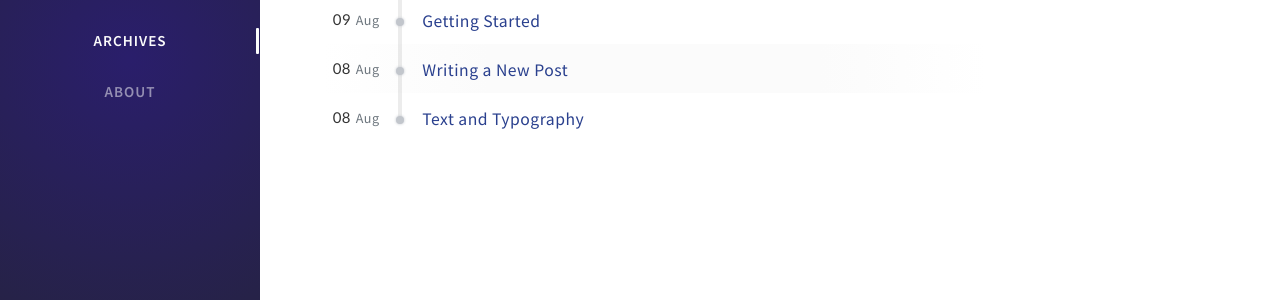
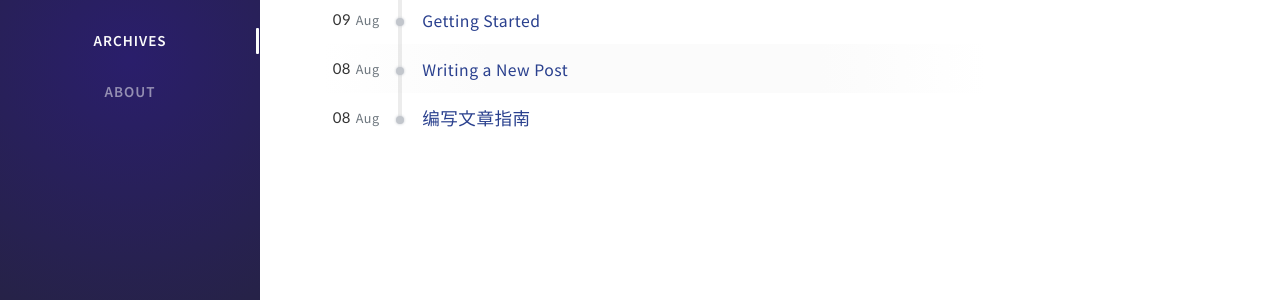
Before and after one commit to NiKoJJ/hecok, a Jekyll site: the page built from _tabs/archives.md, in a window 1280 px wide. Shown: the part 392-692 px from the top of the page. Built offline with Jekyll 4.4.1, drawn with Linux system fonts in a browser that asks for light colours; nearby versions of some CDN libraries; comment, search, counter and statistics services are not loaded.

Commit message:
Update 2019-08-08-text-and-typography.md
edit

```diff
--- a/_posts/2019-08-08-text-and-typography.md
+++ b/_posts/2019-08-08-text-and-typography.md
@@ -1,5 +1,5 @@
 ---
-title: Text and Typography
+title: 编写文章指南
 author: Cotes Chung
 date: 2019-08-08 11:33:00 +0800
 categories: [Blogging, Demo]
```
